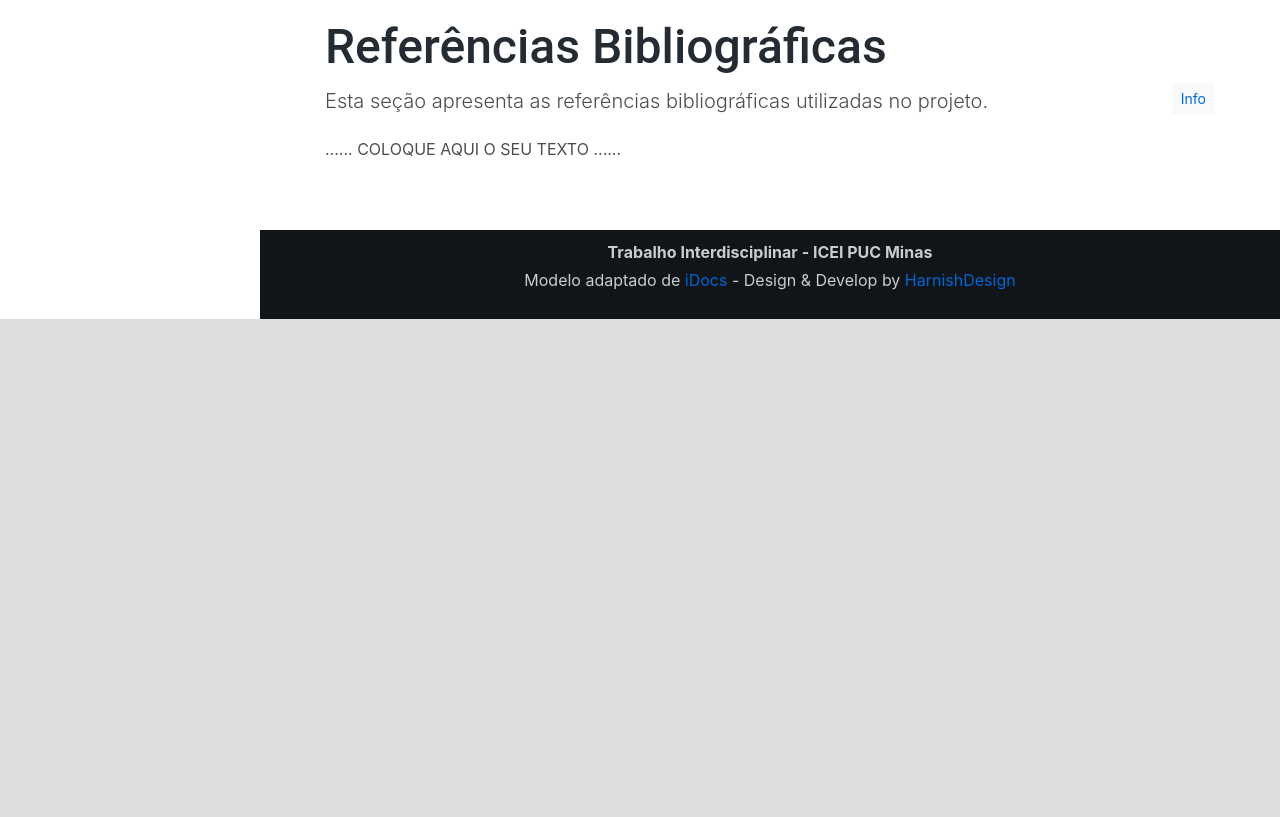
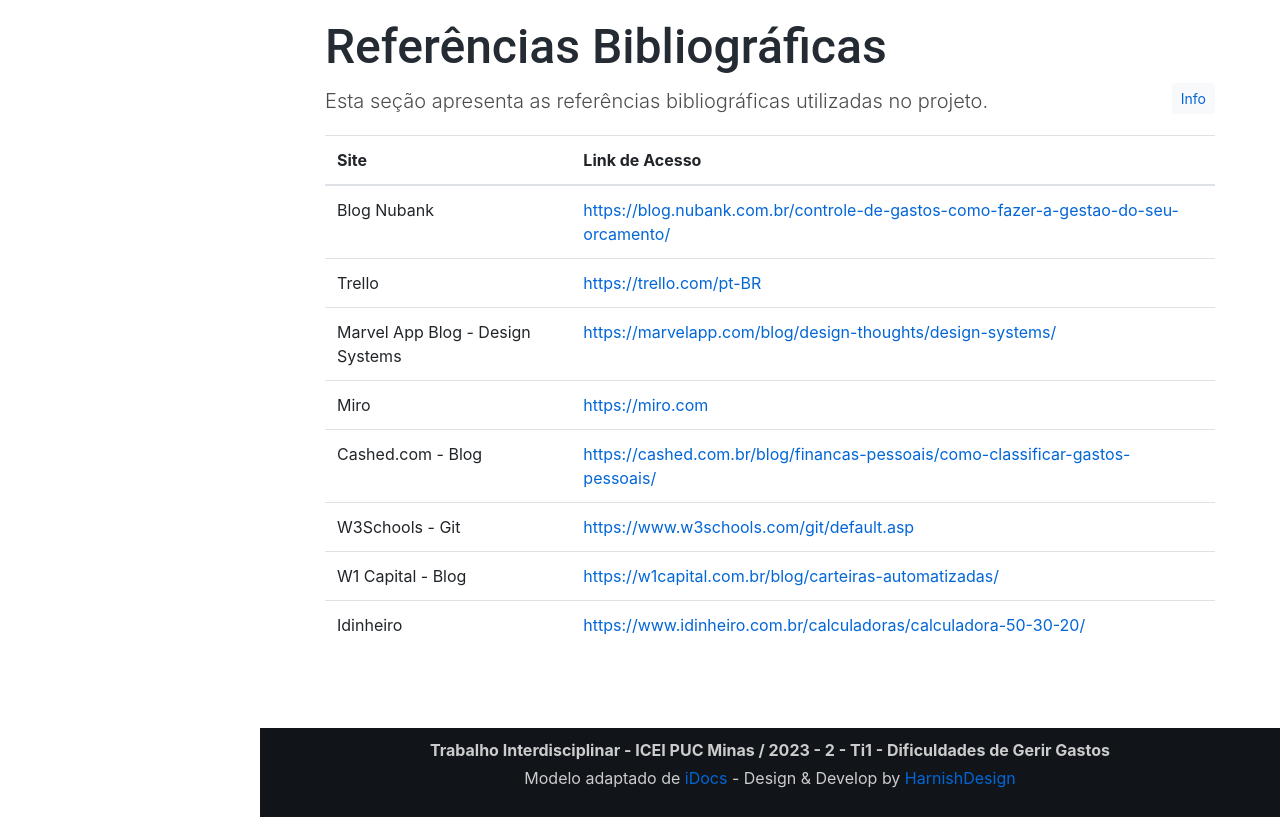
Before and after one commit to ICEI-PUC-Minas-PPLES-TI/plf-es-2023-2-ti1-0385100-dificuldades-de-gerir-gastos, a plain HTML site: page docs/index.html in a window 1280 px wide. Shown: the part 9060-9877 px from the top of the page. Before the commit the page ends 9379 px from the top, so only its background shows below. Drawn offline with Linux system fonts and the light colour scheme.

Commit message:
Adicionado Bibliografia

```diff
--- a/docs/index.html
+++ b/docs/index.html
@@ -95,14 +95,14 @@
           <section id="ti_intro">
             <h2>Introdução</h2>
             <p class="lead">Informações básicas do projeto como nome e membros da equipe.</p>
-
+            <!-- Informações Gerais ============================ -->
             <section id="ti_intro_info">
               <h4>Informações Gerais</h4>
               <div class="row">
                 <div class="col-12">
                   <ul class="list-unstyled">
                     <li><strong>Projeto:</strong> Dificuldade de Gerir Gastos</li>
-                    <li><strong>Repositório GitHub:</strong> <a href="https://github.com/ICEI-PUC-Minas-PPLES-TI/plf-es-2023-2-ti1-0385100-dificuldades-de-gerir-gastos">Clique aqui</a>
+                    <li><strong>Repositório GitHub:</strong> <a href="https://github.com/ICEI-PUC-Minas-PPLES-TI/plf-es-2023-2-ti1-0385100-dificuldades-de-gerir-gastos" target="_blank">Clique aqui</a>
                     </li>
                     <li><strong>Membros da equipe:</strong>
                       <ul>
@@ -127,6 +127,7 @@
           <section id="ti_contexto">
             <h2>Contexto</h2>
             <p class="lead">Detalhes sobre o espaço de problema, justificativas e os objetivos do projeto.</p>
+            <!-- Problema ============================ -->
             <section>
               <h5>Problema
               <button type="button" class="btn btn-light btn-sm float-right" data-toggle="collapse" href="#collapseProblema">Info</button></h5>
@@ -139,6 +140,7 @@
                 </p>
             </section>
 
+            <!-- Obejetivos ============================ -->
             <section>
               <h5>Objetivos
               <button type="button" class="btn btn-light btn-sm float-right" data-toggle="collapse" href="#collapseObjetivos">Info</button></h5>
@@ -152,6 +154,7 @@
                <p>Implementar ferramentas de orçamentação avançadas que auxiliem os usuários na criação, acompanhamento e cumprimento de metas orçamentárias.</p>
             </section>
 
+            <!-- Justificativa ============================ -->
             <section>
               <h5>Justificativa
               <button type="button" class="btn btn-light btn-sm float-right" data-toggle="collapse" href="#collapseJustificativa">Info</button></h5>
@@ -163,6 +166,7 @@
               <p>Demanda de Mercado: A crescente demanda por soluções de gestão de gastos indica uma oportunidade de mercado significativa. As pessoas estão cada vez mais conscientes da importância de controlar suas finanças, o que torna um software nesse domínio altamente relevante e necessário.</p>
             </section>
 
+            <!-- Público-alvo ============================ -->
             <section>
               <h5>Público-alvo
               <button type="button" class="btn btn-light btn-sm float-right" data-toggle="collapse" href="#collapsePublico">Info</button></h5>
@@ -185,6 +189,7 @@
               <p>Apresente o processo de discovery do projeto. Com foco na experiência do usuário, esse processo abrange a compreensão do contexto do problema e das características do usuário, a definição do problema, a geração de ideias, a prototipagem e a elaboração de uma proposta de solução</p>
             </div>
 
+            <!-- Processo de Design Thinking ============================ -->
             <section id="ti_processo_dt">
               <h4>Processo de Design Thinking</h4>
               <p>O arquivo que se segue apresenta o resultado desse processo.
@@ -193,11 +198,12 @@
               <div class="alert alert-warning collapse" role="alert" id="collapseProcesso">
                 <p>Apresente o processo de Design Thinking realizado pelo grupo e documentado por meio do software Miro. No documento apresentado, devem ser incluídos: (1) a matriz CSD, (2) o mapa de stakeholders, (3) as personas, (4) as respectivas propostas de valor e (5) o processo de ideação identificando as ideias levantadas e sua priorização.</p>
               </div>
-              <object data="assets/files/processo-dt.pdf" type="application/pdf" width="100%" height="500px">
+              <!--Aidicionar o pdf do miro aqui--><object data="assets/files/processo-dt.pdf" type="application/pdf" width="100%" height="500px">
                 <p>Não foi possível apresentar o arquivo PDF. Faça o download e abra no seu computador: <a href="/assets/files/processo-dt.pdf">Download</a></p>
               </object>
             </section>
 
+            <!-- Especificações do Projeto ============================ -->
             <section id="ti_especificacoes">
               <h4>Especificações do Projeto</h4>
               <p>Documentação das especificações do projeto.
@@ -207,6 +213,7 @@
                 <p>Apresente as especificações do projeto, incluindo as histórias de usuário e os requisitos funcionais e não funcionais.</p>
               </div>
 
+              <!-- Historias do Usuario ============================ -->
               <section>
                 <h5>Histórias de Usuários</h5>
                 <p>Com base na análise das personas foram identificadas as seguintes histórias de usuários:
@@ -238,6 +245,7 @@
                 </table>
               </section>
 
+              <!-- Requisitos ============================ -->
               <section>
                 <h5>Requisitos</h5>
                 <p>As tabelas que se seguem apresentam os requisitos funcionais e não funcionais que detalham o escopo do projeto.
@@ -255,6 +263,7 @@
                   <p>Lembre-se que cada requisito deve corresponder à uma e somente uma característica alvo da sua solução. Além disso, certifique-se de que todos os aspectos capturados nas Histórias de Usuário foram cobertos.</p>
                 </div>
 
+                <!-- Requisitos Funcionais ============================ -->
                 <p><strong>Requisitos Funcionais</strong></p>
                 <table class="table">
                   <thead>
@@ -278,6 +287,7 @@
                   </tbody>
                 </table>
 
+                <!-- Requisitos Não-Funcionais ============================ -->
                 <p><strong>Requisitos Não-Funcionais</strong></p>
                 <table class="table">
                   <thead>
@@ -303,6 +313,7 @@
               </section>
             </section>
 
+            <!-- Projeto de Interface ============================ -->
             <section id="ti_projeto_interfaces">
               <h4>Projeto de Interface</h4>
               <p>Artefatos relacionados com a interface e a interacão do usuário na proposta de solução.
@@ -312,6 +323,7 @@
                 <p>Apresente a ideia de interface que está sendo prevista para o projeto. Inclua os wireframes, o user/screen flow e o protótipo interativo.</p>
               </div>
 
+              <!-- User/Screen Flow e Protótipo interativo ============================ -->
               <section>
                 <h5>User/Screen Flow e Protótipo interativo</h5>
                 <p>Artefatos relacionados com a interface e a interacão do usuário na solução proposta.
@@ -327,6 +339,7 @@
                 <p><iframe title="Protótipo interativo" src="https://marvelapp.com/prototype/f0ija6b?emb=1&iosapp=false&frameless=false" width="300px" height="600px" allowtransparency="true" frameborder="0"></iframe></p>
               </section>
 
+              <!-- Wireframes ============================ -->
               <section>
                 <h5>Wireframes</h5>
                 <p>Protótipo de telas do sistema em baixa fidelidade (rascunhos).
@@ -354,6 +367,7 @@
               <p>Coloque detalhes sobre o processo de Design Thinking e a implementação do Framework Scrum seguido pelo grupo. O grupo poderá fazer uso de ferramentas on-line para acompanhar o andamento do projeto, a execução das tarefas e o status de desenvolvimento da solução.</p>
             </div>
 
+            <!-- Ferramentas ============================ -->
             <section>
               <h4 id="ti_ferramentas">Ferramentas</h4>
               <p>Relação de ferramentas empregadas pelo grupo durante o projeto.
@@ -395,6 +409,7 @@
               </table>
             </section>
 
+            <!-- Gestão do Projeto ============================ -->
             <section id="ti_gestao_projeto">
               <h4>Gestão do Projeto</h4>
               <p>Divisão de papéis no grupo e apresentação da estrutura da ferramenta de controle de tarefas (Kanban).
@@ -407,7 +422,7 @@
               <p><img class="img-fluid" src="assets/images/Team.jpg" alt=""></p><p><img class="img-fluid" src="assets/images/Product Owners.jpg" alt=""></p>
             </section>
 
-
+            <!-- Controle de Versão ============================ -->
             <section id="ti_controle_versao">
               <h4>Controle de Versão</h4>
               <p>Estrutura do fluxo de trabalho no ambiente do GitHub.
@@ -617,7 +632,48 @@
             <div class="alert alert-warning collapse" role="alert" id="collapseReferencias">
               <p>Apresente as referências bibliográficas utilizadas no projeto. Inclua itens como: (1) livros, artigos, tutoriais, etc. utilizados no desenvolvimento da solução; (2) links para sites, blogs, etc. utilizados no desenvolvimento da solução.</p>
             </div>
-            <p>......  COLOQUE AQUI O SEU TEXTO ......</p>
+            <table class="table">
+              <thead>
+                  <tr>
+                      <th scope="col">Site</th>
+                      <th scope="col">Link de Acesso</th>
+                  </tr>
+              </thead>
+              <tbody>
+                  <tr>
+                      <td>Blog Nubank</td>
+                      <td><a href="https://blog.nubank.com.br/controle-de-gastos-como-fazer-a-gestao-do-seu-orcamento/" target="_blank">https://blog.nubank.com.br/controle-de-gastos-como-fazer-a-gestao-do-seu-orcamento/</a></td>
+                  </tr>
+                  <tr>
+                      <td>Trello</td>
+                      <td><a href="https://trello.com/pt-BR" target="_blank">https://trello.com/pt-BR</a></td>
+                  </tr>
+                  <tr>
+                      <td>Marvel App Blog - Design Systems</td>
+                      <td><a href="https://marvelapp.com/blog/design-thoughts/design-systems/" target="_blank">https://marvelapp.com/blog/design-thoughts/design-systems/</a></td>
+                  </tr>
+                  <tr>
+                      <td>Miro</td>
+                      <td><a href="https://miro.com" target="_blank">https://miro.com</a></td>
+                  </tr>
+                  <tr>
+                      <td>Cashed.com - Blog</td>
+                      <td><a href="https://cashed.com.br/blog/financas-pessoais/como-classificar-gastos-pessoais/" target="_blank">https://cashed.com.br/blog/financas-pessoais/como-classificar-gastos-pessoais/</a></td>
+                  </tr>
+                  <tr>
+                      <td>W3Schools - Git</td>
+                      <td><a href="https://www.w3schools.com/git/default.asp" target="_blank">https://www.w3schools.com/git/default.asp</a></td>
+                  </tr>
+                  <tr>
+                      <td>W1 Capital - Blog</td>
+                      <td><a href="https://w1capital.com.br/blog/carteiras-automatizadas/" target="_blank">https://w1capital.com.br/blog/carteiras-automatizadas/</a></td>
+                  </tr>
+                  <tr>
+                    <td>Idinheiro</td>
+                    <td><a href="https://www.idinheiro.com.br/calculadoras/calculadora-50-30-20/" target="_blank">https://www.idinheiro.com.br/calculadoras/calculadora-50-30-20/</a></td>
+                </tr>
+              </tbody>
+            </table>
           </section>
 
         </div>
@@ -629,7 +685,7 @@
   ============================ -->
     <footer id="footer" class="section bg-dark footer-text-light">
       <div class="container">
-        <p class="text-center"><strong>Trabalho Interdisciplinar - ICEI PUC Minas</strong><br>Modelo adaptado de <a
+        <p class="text-center"><strong>Trabalho Interdisciplinar - ICEI PUC Minas / 2023 - 2 - Ti1 - Dificuldades de Gerir Gastos</strong><br>Modelo adaptado de <a
             href="http://www.harnishdesign.net/idocs-one-page-documentation-html-template/">iDocs</a>  - Design &amp; Develop by <a class="btn-link" target="_blank"
             href="http://www.harnishdesign.net/">HarnishDesign</a></p>
       </div>
```
